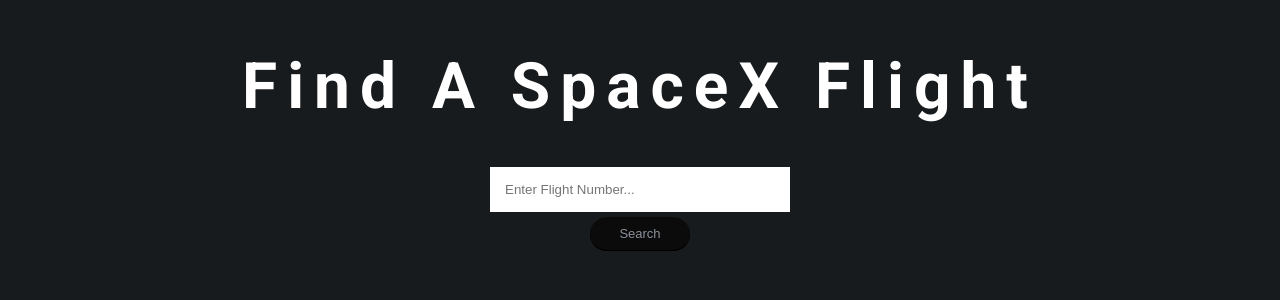
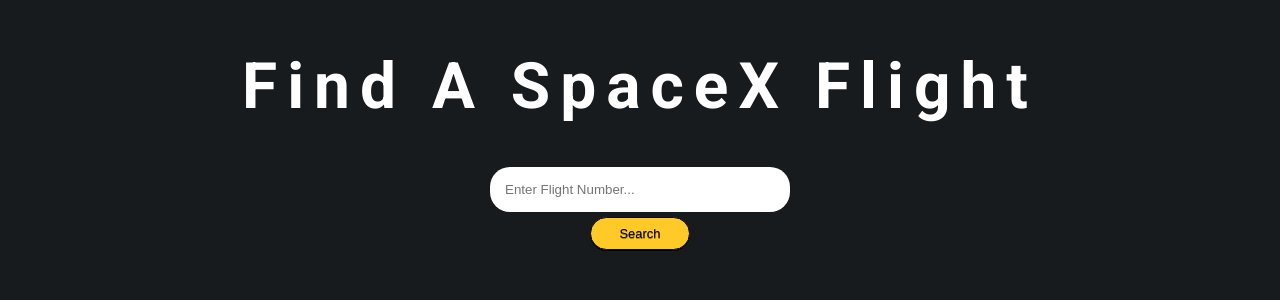
Before and after one commit to mromero1591/nodb-spacex-missions, a React (Create React App) app: page / in a window 1280 px wide. Shown: the part 212-512 px from the top of the page. Built offline with nearby package versions, Linux system fonts and the light colour scheme; no server answers.

Commit message:
updated css for buttons

```diff
--- a/src/App.css
+++ b/src/App.css
@@ -31,33 +31,39 @@
   letter-spacing: 10px;
 }
 
-/* Forms CSS */
-.search-from {
-  display: flex;
-  flex-flow: column nowrap;
-  justify-content: center;
-  align-content: center;
-  align-items: center;
-}
-.search-box {
-  width: 300px;
-  padding: 15px;
-  border: none;
+.btn {
+  border: 1px solid #0b0b0b;
+  background-color: #ffca28;
+  box-shadow: rgba(0,0,0,1) 0 1px 0;
+  text-shadow: rgba(0,0,0,.4) 0 1px 0;
+  color: #000;
+  text-decoration-color: #000;
+  text-decoration: none;
+  vertical-align: middle;
+  outline: none;
 
 }
+.btn:hover {
+  cursor: pointer;
+  background-color: #000;
+  color: #ffca28;
+  border: 1px solid #000;
+  animation: color_change .5s;
+  transform: scale(0.99);
+  transform: translateY(4px);
+}
 
-.search-btn {
-  margin-top: 5px;
-  width: 100px;
-  border: 1px solid #0b0b0b;
-  background: #0b0b0b;
-  padding: 8px 16px;
-  border-radius: 20px;
-  box-shadow: rgba(0,0,0,1) 0 1px 0;
-  text-shadow: rgba(0,0,0,.4) 0 1px 0;
-  color: #8b939b;
-  text-decoration-color: #8b939b;
-  font-size: 13px;
-  text-decoration: none;
-  vertical-align: middle;
+.btn:active {
+  transform: translateY(4px);
 }
+
+@keyframes color_change {
+  from {
+      background-color: #ffca28;
+      color: #000;
+  }
+  to {
+      background-color: #000;
+      color: #ffca28;
+  }
+}
--- a/src/Components/Edit_Modal/Edit_Modal.css
+++ b/src/Components/Edit_Modal/Edit_Modal.css
@@ -78,15 +78,11 @@
     margin-top: 5px;
     margin-left: 5px;
     width: 100px;
-    border: 1px solid #ffca28;
-    background: #ffca28;
     border-radius: 20px;
-    box-shadow: rgba(0,0,0,1) 0 1px 0;
-    color: #000;
-    text-decoration-color: #8b939b;
     font-size: 13px;
     text-decoration: none;
     grid-row: 6/7;
+    padding: 10px 5px;
   }
 
   .modal-btn:hover {
--- a/src/Components/Edit_Modal/Edit_Modal.js
+++ b/src/Components/Edit_Modal/Edit_Modal.js
@@ -49,10 +49,10 @@
                     placeholder='Enter Comment...'
                     value={this.state.commentInput}
                     onChange={ (e) => {this.handleCommentInput(e.target.value)}} />
-                <button className='modal-btn' onClick={this.runEdit}>
+                <button className='btn modal-btn' onClick={this.runEdit}>
                   <span className='modal-text-item'>Update Flight</span>
                 </button>
-                <button className='modal-btn' onClick={ () => this.props.cancel()} >
+                <button className='btn modal-btn' onClick={ () => this.props.cancel()} >
                     <span className='modal-text-item'>Cancel</span>
                 </button>
           </div>
--- a/src/Components/Flight_Card/Flight_Card.css
+++ b/src/Components/Flight_Card/Flight_Card.css
@@ -46,4 +46,9 @@
     text-decoration: none;
     grid-row: 6/7;
     cursor: pointer;
+    margin-top: 5px;
+    margin-left: 5px;
+    width: 100px;
+    border-radius: 20px;
+    font-size: 13px;
 }
--- a/src/Components/Flight_Card/Flight_Card.js
+++ b/src/Components/Flight_Card/Flight_Card.js
@@ -30,8 +30,8 @@
             <strong className='card-label'>Comment: </strong>
             <span className='card-text'>{shortComment}</span>
           </p>
-          <button className='card-btn' onClick={ () => props.editFlight(props.flight)}>Edit</button>
-          <button className='card-btn' onClick={() => props.remove(props.flightNumber)}>Delete</button>
+          <button className='btn card-btn' onClick={ () => props.editFlight(props.flight)}>Edit</button>
+          <button className='btn card-btn' onClick={() => props.remove(props.flightNumber)}>Delete</button>
         </div>
     </div>
   )
--- a/src/Components/Flight_Modal/Flight_Modal.css
+++ b/src/Components/Flight_Modal/Flight_Modal.css
@@ -78,17 +78,8 @@
   margin-top: 5px;
   margin-left: 5px;
   width: 100px;
-  border: 1px solid #ffca28;
-  background: #ffca28;
   border-radius: 20px;
-  box-shadow: rgba(0,0,0,1) 0 1px 0;
-  color: #000;
-  text-decoration-color: #8b939b;
   font-size: 13px;
   text-decoration: none;
   grid-row: 6/7;
 }
-
-.modal-btn:hover {
-  cursor: pointer;
-}
--- a/src/Components/Flight_Modal/Flight_Modal.js
+++ b/src/Components/Flight_Modal/Flight_Modal.js
@@ -32,8 +32,8 @@
               <p className='modal-item'><strong className='modal-label'>Year:</strong> <span className='modal-text-item'>{this.props.flight.launchYear}</span></p>
               <p className='modal-item'><strong className="modal-label">Status:</strong> <span className={`launch-${status} modal-text-item`}>{status}</span></p>
               <textarea className='modal-comment-area' placeholder='Enter Comment...' value={this.state.commentInput} onChange={ (e) => {this.handleCommentInput(e.target.value)}} />
-              <button className='modal-btn' onClick={ this.runAdd}><span className='modal-text-item'>Add To Collection</span></button>
-              <button className='modal-btn' onClick={ () => this.props.cancel()} ><span className='modal-text-item'>Look for new flight</span></button>
+              <button className='btn modal-btn' onClick={ this.runAdd}><span className='modal-text-item'>Add To Collection</span></button>
+              <button className='btn modal-btn' onClick={ () => this.props.cancel()} ><span className='modal-text-item'>Look for new flight</span></button>
           </div>
       </div>
     );
--- a/src/Components/Form/Form.css
+++ b/src/Components/Form/Form.css
@@ -0,0 +1,25 @@
+
+/* Forms CSS */
+.search-from {
+    display: flex;
+    flex-flow: column nowrap;
+    justify-content: center;
+    align-content: center;
+    align-items: center;
+}
+
+.search-box {
+    width: 300px;
+    padding: 15px;
+    border: none;
+    outline: none;
+    border-radius: 20px;
+}
+
+.search-btn {
+    margin-top: 5px;
+    width: 100px;
+    padding: 8px 16px;
+    border-radius: 20px;
+    font-size: 13px;
+}
--- a/src/Components/Form/Form.js
+++ b/src/Components/Form/Form.js
@@ -1,4 +1,5 @@
-import React, { Component } from 'react'
+import React, { Component } from 'react';
+import './Form.css';
 
 export default class Form extends Component {
     constructor(props) {
@@ -22,7 +23,7 @@
     return (
       <div className='search-from'>
         <input placeholder='Enter Flight Number...' className='search-box' type='number' value={this.state.flightNumberInput} onChange={ (e) => {this.handleFlightNumberInput(e.target.value)} } />
-        <button onClick={this.hangleSearch} className="search-btn">Search</button>
+        <button onClick={this.hangleSearch} className="btn search-btn">Search</button>
       </div>
     )
   }
```
